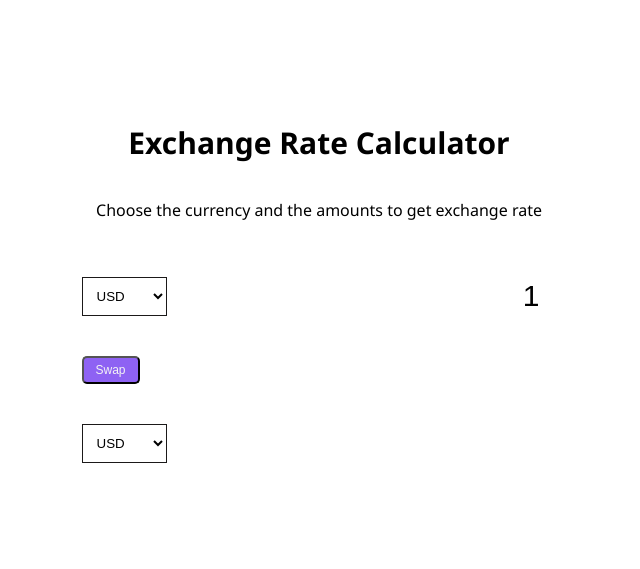
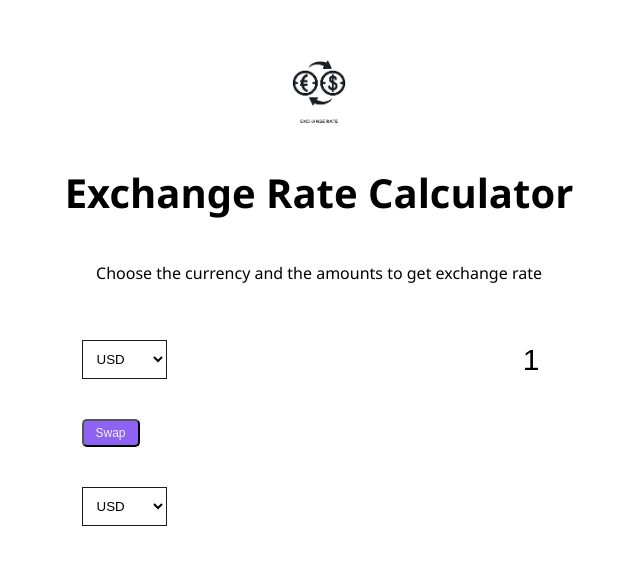
Before and after one commit to Tomibanks/Exchange-rate, a plain HTML site: page index.html in a window 1280 px wide. Shown: the part 118-687 px from the top of the page, without its empty margins (321-961 px from the left). Drawn offline with Linux system fonts and the light colour scheme; no server answers.

Commit message:
Exchange rate

```diff
--- a/index.html
+++ b/index.html
@@ -8,7 +8,7 @@
  <link rel="stylesheet" href="style.css">
 </head>
 <body>
- <img src="./exchange.png" class="money-image" alt="">
+ <img src="./download.png" class="money-image" alt="">
 <h1>Exchange Rate Calculator</h1>
 <p>Choose the currency and the amounts to get exchange rate</p>
 
--- a/style.css
+++ b/style.css
@@ -13,7 +13,7 @@ body {
 h1 {
   color: black;
   text-align: center;
-  font-size: 30px;
+  font-size: 40px;
 }
 p {
   color: black;
```
Also changed, not shown: download.png (added), money.png (deleted).
